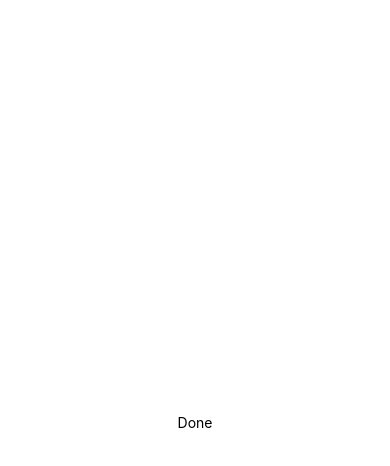
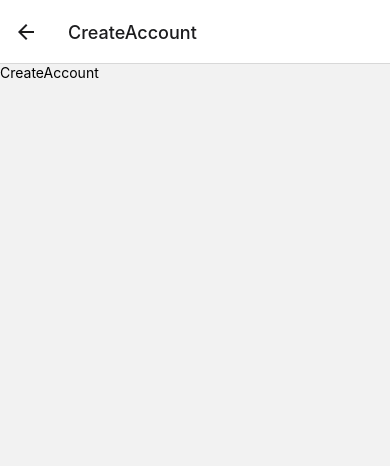
Before and after one commit to s2ksh77/instaclone-native, a React Native app: screen /CreateAccount in a window 390 px wide. Shown: the top 466 px of the page. Built offline with nearby package versions, Linux system fonts and the light colour scheme.

Commit message:
stack navigation

```diff
--- a/App.js
+++ b/App.js
@@ -1,10 +1,11 @@
 import AppLoading from 'expo-app-loading';
-import { StatusBar } from 'expo-status-bar';
 import React, { useState } from 'react';
 import { Ionicons } from '@expo/vector-icons';
 import * as Font from 'expo-font';
-import { StyleSheet, Text, View } from 'react-native';
+import { Text, View } from 'react-native';
 import { Asset } from 'expo-asset';
+import LoggedOutNav from './navigators/LoggedOutNav';
+import { NavigationContainer } from '@react-navigation/native';
 
 export default function App() {
   const [loading, setLoading] = useState();
@@ -27,18 +28,8 @@
     return <AppLoading startAsync={preLoad} onFinish={onFinish} onError={console.warn} />;
   }
   return (
-    <View style={styles.container}>
-      <Text>Done</Text>
-      <StatusBar style="auto" />
-    </View>
+    <NavigationContainer>
+      <LoggedOutNav />
+    </NavigationContainer>
   );
 }
-
-const styles = StyleSheet.create({
-  container: {
-    flex: 1,
-    backgroundColor: '#fff',
-    alignItems: 'center',
-    justifyContent: 'center',
-  },
-});
--- /dev/null
+++ b/navigators/LoggedOutNav.js
@@ -0,0 +1,19 @@
+import { createStackNavigator } from '@react-navigation/stack';
+import React from 'react';
+import CreateAccount from '../screens/CreateAccount';
+import Login from '../screens/Login';
+import Welcome from '../screens/Welcome';
+
+const Stack = createStackNavigator();
+
+const LoggedOutNav = () => {
+  return (
+    <Stack.Navigator>
+      <Stack.Screen name="Welcome" component={Welcome} />
+      <Stack.Screen name="Login" component={Login} />
+      <Stack.Screen name="CreateAccount" component={CreateAccount} />
+    </Stack.Navigator>
+  );
+};
+
+export default LoggedOutNav;
--- /dev/null
+++ b/screens/CreateAccount.js
@@ -0,0 +1,11 @@
+import React from 'react';
+import { Text, View } from 'react-native';
+
+const CreateAccount = () => {
+  return (
+    <View>
+      <Text>CreateAccount</Text>
+    </View>
+  );
+};
+export default CreateAccount;
--- /dev/null
+++ b/screens/Login.js
@@ -0,0 +1,12 @@
+import React from 'react';
+import { Text, View } from 'react-native';
+
+const Login = () => {
+  return (
+    <View>
+      <Text>Login</Text>
+    </View>
+  );
+};
+
+export default Login;
--- /dev/null
+++ b/screens/Welcome.js
@@ -0,0 +1,12 @@
+import React from 'react';
+import { Text, View } from 'react-native';
+
+const Welcome = () => {
+  return (
+    <View>
+      <Text>Welcome</Text>
+    </View>
+  );
+};
+
+export default Welcome;
```
